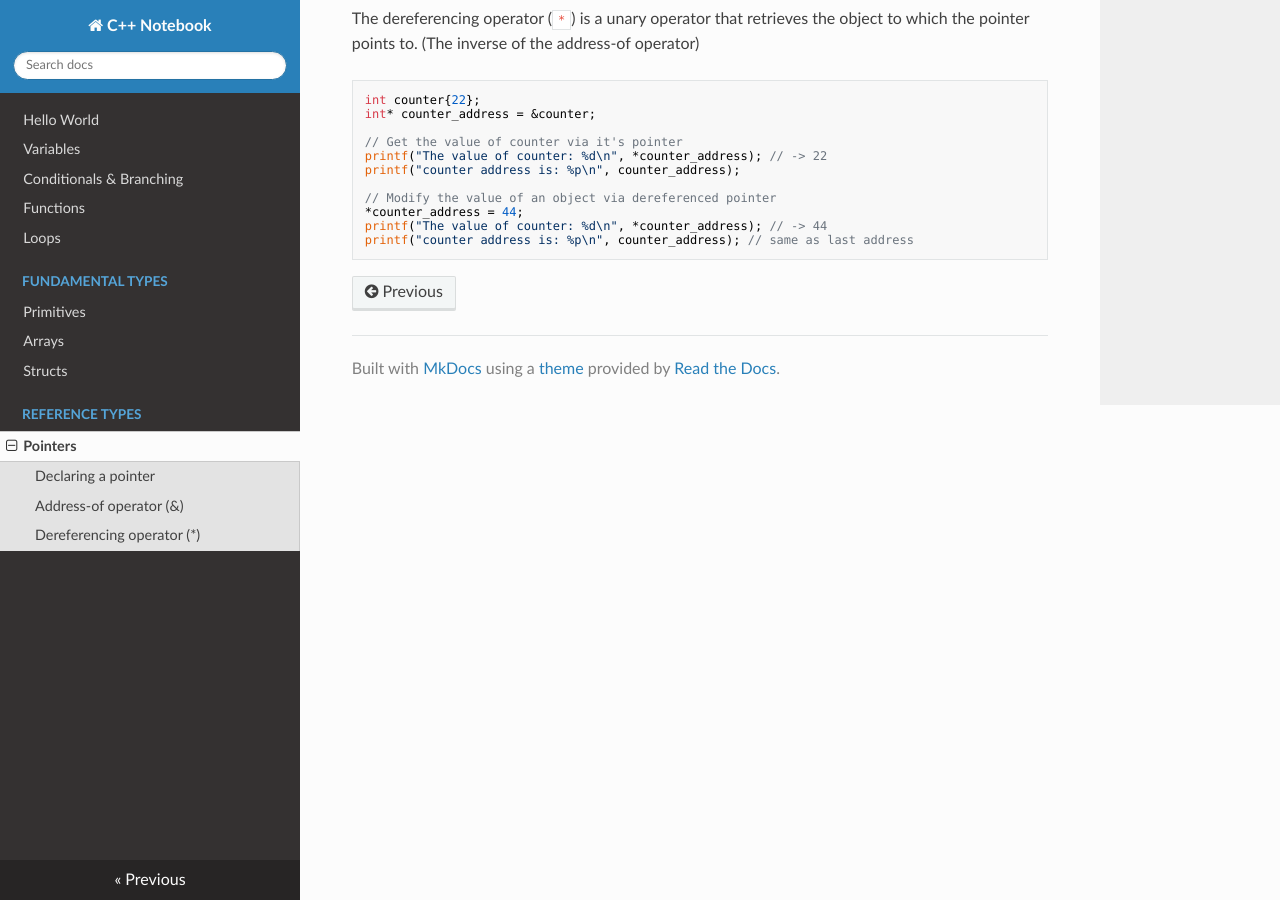
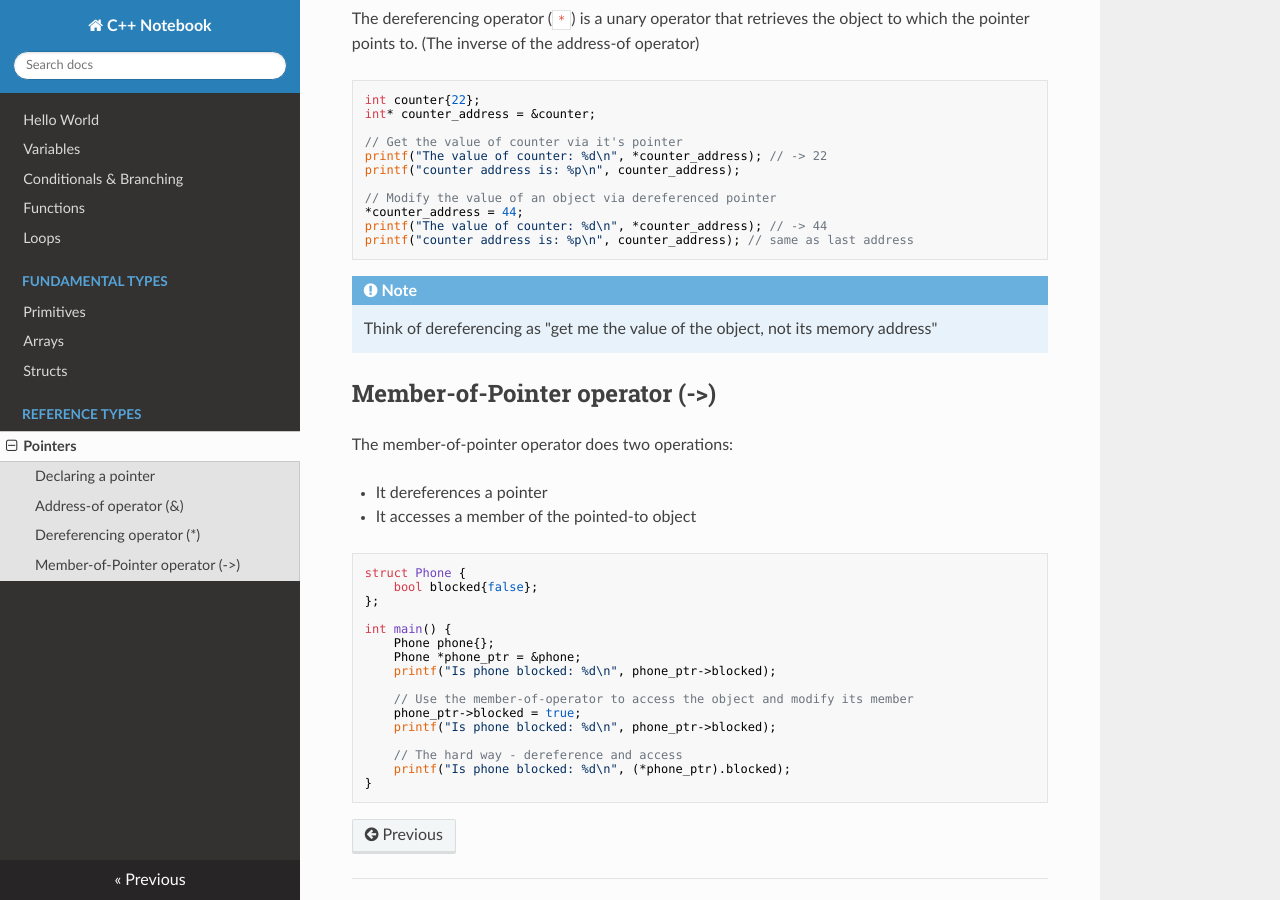
Before and after one commit to ddubson/cpp-notebook, an MkDocs documentation site: the page built from docs/reference_types/pointers.md, in a window 1280 px wide and 900 px high, scrolled down 836 px. Built offline with MkDocs 1.6.1, drawn with Linux system fonts in a browser that asks for light colours; nearby versions of some CDN libraries.

Commit message:
Add member-of-operator docs

````diff
--- a/docs/reference_types/pointers.md
+++ b/docs/reference_types/pointers.md
@@ -49,3 +49,32 @@ printf("counter address is: %p\n", counter_address);
 printf("The value of counter: %d\n", *counter_address); // -> 44
 printf("counter address is: %p\n", counter_address); // same as last address
 ```
+
+!!!note
+    Think of dereferencing as "get me the value of the object, not its memory address"
+
+## Member-of-Pointer operator (->)
+
+The member-of-pointer operator does two operations:
+
+- It dereferences a pointer
+- It accesses a member of the pointed-to object
+
+```cpp
+struct Phone {
+    bool blocked{false};
+};
+
+int main() {
+    Phone phone{};
+    Phone *phone_ptr = &phone;
+    printf("Is phone blocked: %d\n", phone_ptr->blocked);
+
+    // Use the member-of-operator to access the object and modify its member
+    phone_ptr->blocked = true;
+    printf("Is phone blocked: %d\n", phone_ptr->blocked);
+
+    // The hard way - dereference and access
+    printf("Is phone blocked: %d\n", (*phone_ptr).blocked);
+}
+```
````
Also changed, not shown: 2 other files.
